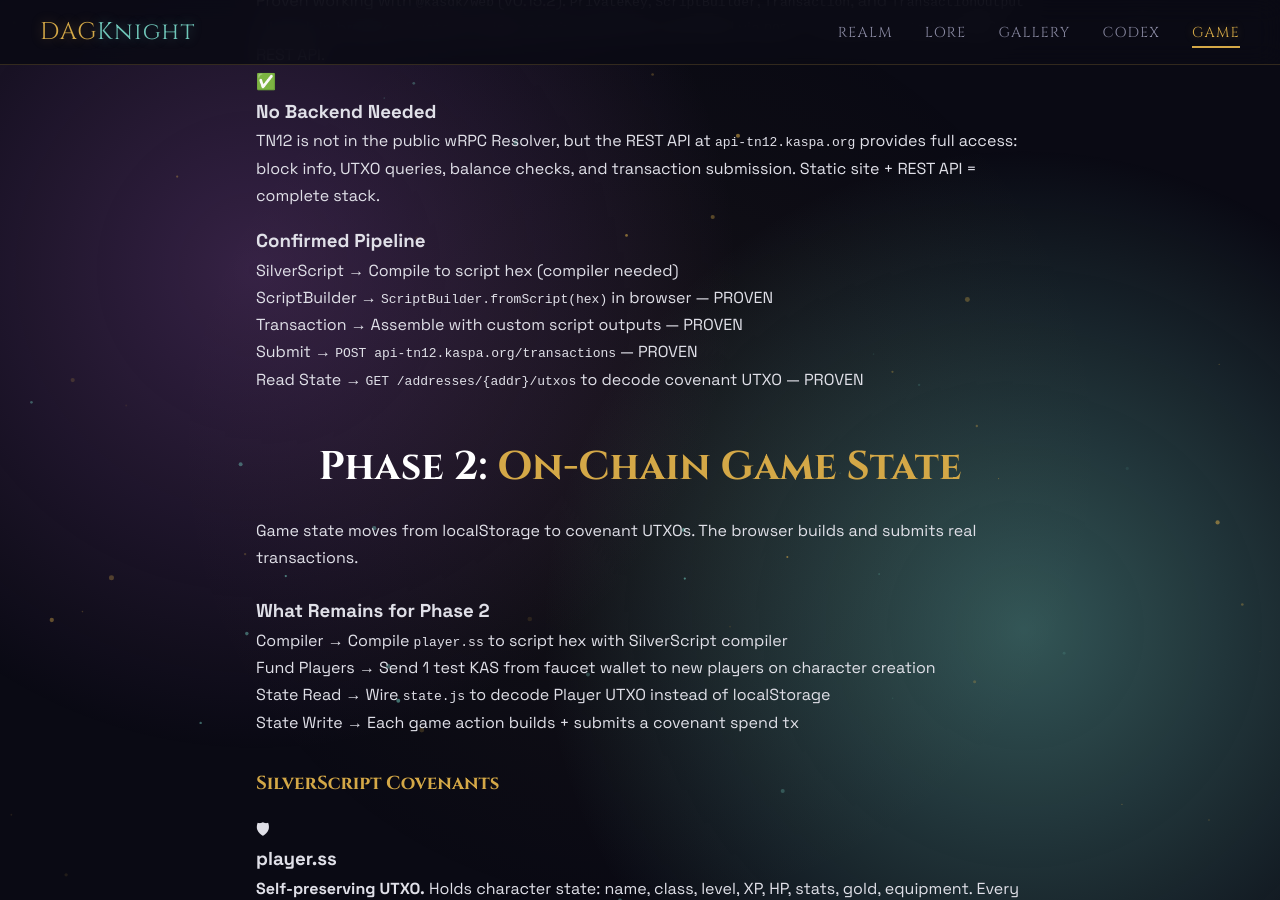
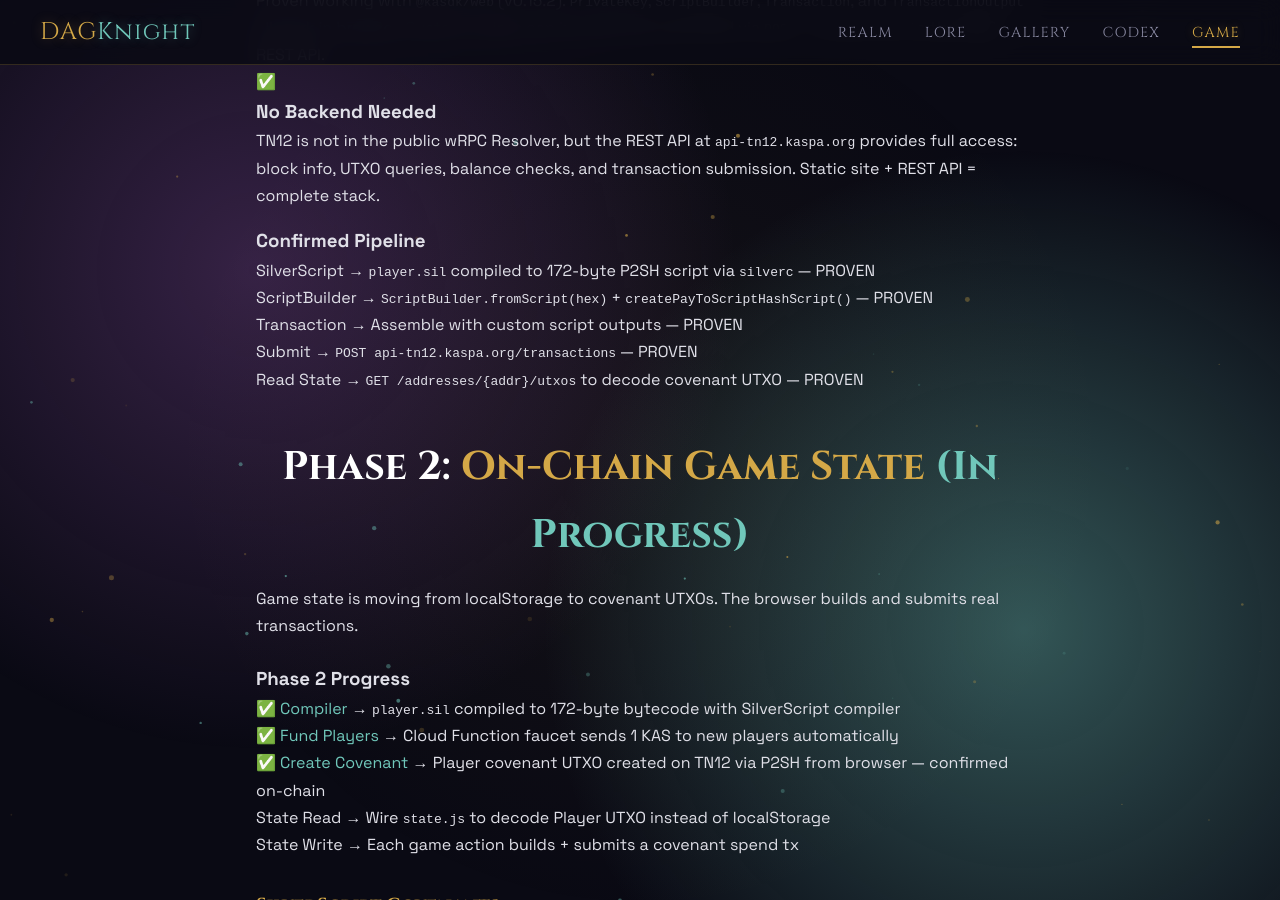
Before and after one commit to creative-inference/dagknight.xyz, a Jekyll site: the page built from game/plan/index.html, in a window 1280 px wide and 900 px high, scrolled down 2110 px. Built offline with Jekyll 4.4.1, drawn with Linux system fonts in a browser that asks for light colours; some of the changed text lies outside the part shown.

Commit message:
Update game + plan pages: covenant creation live on TN12
Game disclaimer updated: real SilverScript covenant UTXOs on TN12.
Plan page: Phase 2 in progress with 3/5 steps done (compiler,
faucet, covenant creation). 7 resolved questions. Version 3.0.

Co-Authored-By: Claude Opus 4.6 (1M context) <noreply@anthropic.com>

```diff
--- a/_config.yml
+++ b/_config.yml
@@ -2,7 +2,7 @@ title: "DAGKnight"
 description: "Where ancient chivalry meets the futuristic magic of BlockDAG consensus"
 url: "https://dagknight.xyz"
 baseurl: ""
-version: "2.3"
+version: "3.0"
 
 markdown: kramdown
 kramdown:
--- a/game/plan/index.html
+++ b/game/plan/index.html
@@ -98,12 +98,12 @@ GitHub Pages (static)          TN12 Node
         <div class="tech-row">
           <span class="tech-game">SilverScript</span>
           <span class="tech-arrow">&rarr;</span>
-          <span class="tech-chain">Compile to script hex (compiler needed)</span>
+          <span class="tech-chain"><code>player.sil</code> compiled to 172-byte P2SH script via <code>silverc</code> &mdash; PROVEN</span>
         </div>
         <div class="tech-row">
           <span class="tech-game">ScriptBuilder</span>
           <span class="tech-arrow">&rarr;</span>
-          <span class="tech-chain"><code>ScriptBuilder.fromScript(hex)</code> in browser &mdash; PROVEN</span>
+          <span class="tech-chain"><code>ScriptBuilder.fromScript(hex)</code> + <code>createPayToScriptHashScript()</code> &mdash; PROVEN</span>
         </div>
         <div class="tech-row">
           <span class="tech-game">Transaction</span>
@@ -124,23 +124,28 @@ GitHub Pages (static)          TN12 Node
     </div>
 
     <!-- Phase 2 -->
-    <h2 class="section-title" style="margin-top: 2.5rem;">Phase 2: <span class="gold">On-Chain Game State</span></h2>
+    <h2 class="section-title" style="margin-top: 2.5rem;">Phase 2: <span class="gold">On-Chain Game State</span> <span class="teal">(In Progress)</span></h2>
     <p style="color: var(--text); margin-bottom: 1.5rem;">
-      Game state moves from localStorage to covenant UTXOs. The browser builds and submits real transactions.
+      Game state is moving from localStorage to covenant UTXOs. The browser builds and submits real transactions.
     </p>
 
     <div class="game-tech-note" style="margin-bottom: 2rem;">
-      <h3>What Remains for Phase 2</h3>
+      <h3>Phase 2 Progress</h3>
       <div class="tech-grid">
         <div class="tech-row">
-          <span class="tech-game">Compiler</span>
+          <span class="tech-game" style="color: var(--primary);">&#x2705; Compiler</span>
           <span class="tech-arrow">&rarr;</span>
-          <span class="tech-chain">Compile <code>player.ss</code> to script hex with SilverScript compiler</span>
+          <span class="tech-chain"><code>player.sil</code> compiled to 172-byte bytecode with SilverScript compiler</span>
         </div>
         <div class="tech-row">
-          <span class="tech-game">Fund Players</span>
+          <span class="tech-game" style="color: var(--primary);">&#x2705; Fund Players</span>
           <span class="tech-arrow">&rarr;</span>
-          <span class="tech-chain">Send 1 test KAS from faucet wallet to new players on character creation</span>
+          <span class="tech-chain">Cloud Function faucet sends 1 KAS to new players automatically</span>
+        </div>
+        <div class="tech-row">
+          <span class="tech-game" style="color: var(--primary);">&#x2705; Create Covenant</span>
+          <span class="tech-arrow">&rarr;</span>
+          <span class="tech-chain">Player covenant UTXO created on TN12 via P2SH from browser &mdash; confirmed on-chain</span>
         </div>
         <div class="tech-row">
           <span class="tech-game">State Read</span>
@@ -236,16 +241,18 @@ GitHub Pages (static)          TN12 Node
     <ul style="color: var(--text-dim); font-size: 0.9rem; list-style: none; padding: 0; line-height: 2.2; margin-bottom: 2rem;">
       <li style="color: var(--primary);">&#x2705; Browser tx construction &mdash; <code>@kasdk/web</code> v0.15.2, ScriptBuilder + Transaction confirmed working</li>
       <li style="color: var(--primary);">&#x2705; TN12 connectivity &mdash; REST API at <code>api-tn12.kaspa.org</code> is public, includes tx submission</li>
-      <li style="color: var(--primary);">&#x2705; Test KAS &mdash; 10,000 KAS obtained from TN12 faucet</li>
-      <li style="color: var(--primary);">&#x2705; No backend needed &mdash; static frontend + REST API is the complete stack</li>
+      <li style="color: var(--primary);">&#x2705; Test KAS &mdash; 10,000 KAS from TN12 faucet, auto-dispensed via Cloud Function</li>
+      <li style="color: var(--primary);">&#x2705; No backend needed &mdash; static frontend + REST API + one faucet function</li>
+      <li style="color: var(--primary);">&#x2705; SilverScript compiler &mdash; <code>player.sil</code> compiled to 172-byte P2SH bytecode via <code>silverc</code></li>
+      <li style="color: var(--primary);">&#x2705; Covenant UTXO creation &mdash; Player covenant deployed to TN12 from browser, confirmed on-chain</li>
+      <li style="color: var(--primary);">&#x2705; Player onboarding &mdash; faucet Cloud Function auto-funds new players with 1 KAS</li>
     </ul>
 
     <h2 class="section-title">Open <span class="gold">Questions</span></h2>
     <ul style="color: var(--text-dim); font-size: 0.9rem; list-style: none; padding: 0; line-height: 2.2; margin-bottom: 2rem;">
-      <li>&#x2753; SilverScript compiler &mdash; can we compile in browser (WASM) or pre-compile and embed the script hex?</li>
+      <li>&#x2753; Covenant spend &mdash; can we spend the Player UTXO with updated state from browser?</li>
       <li>&#x2753; SilverScript stability &mdash; compiler API may change before mainnet (May 5, 2026)</li>
       <li>&#x2753; Verifiable randomness &mdash; block hash as monster seed fair enough for demo?</li>
-      <li>&#x2753; Player onboarding &mdash; auto-send 1 test KAS to new players from faucet wallet?</li>
       <li>&#x2753; Browser wallet extensions &mdash; will KasWare add covenant tx support?</li>
     </ul>
 
```
Also changed, not shown: game/index.html (+5 -4 lines).
